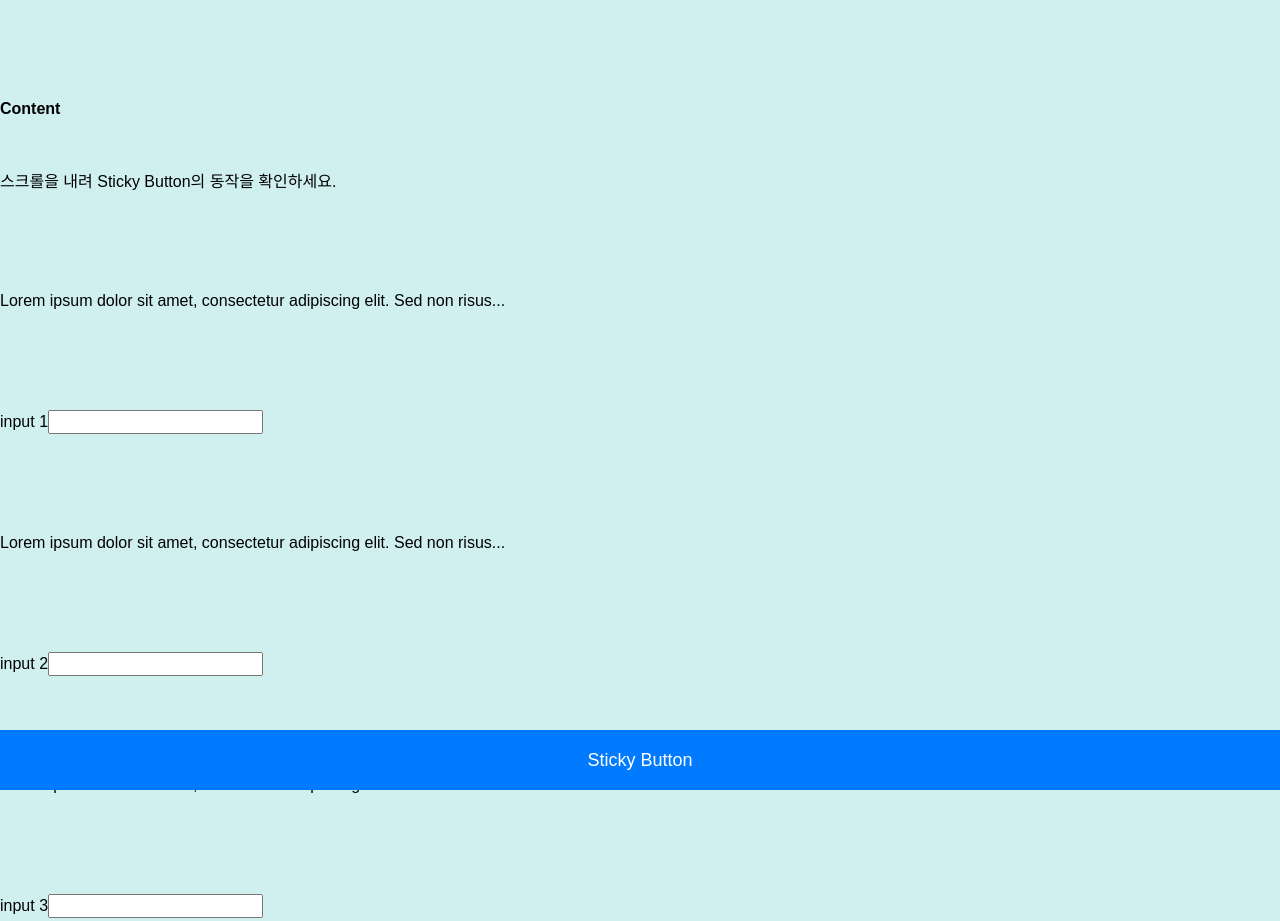
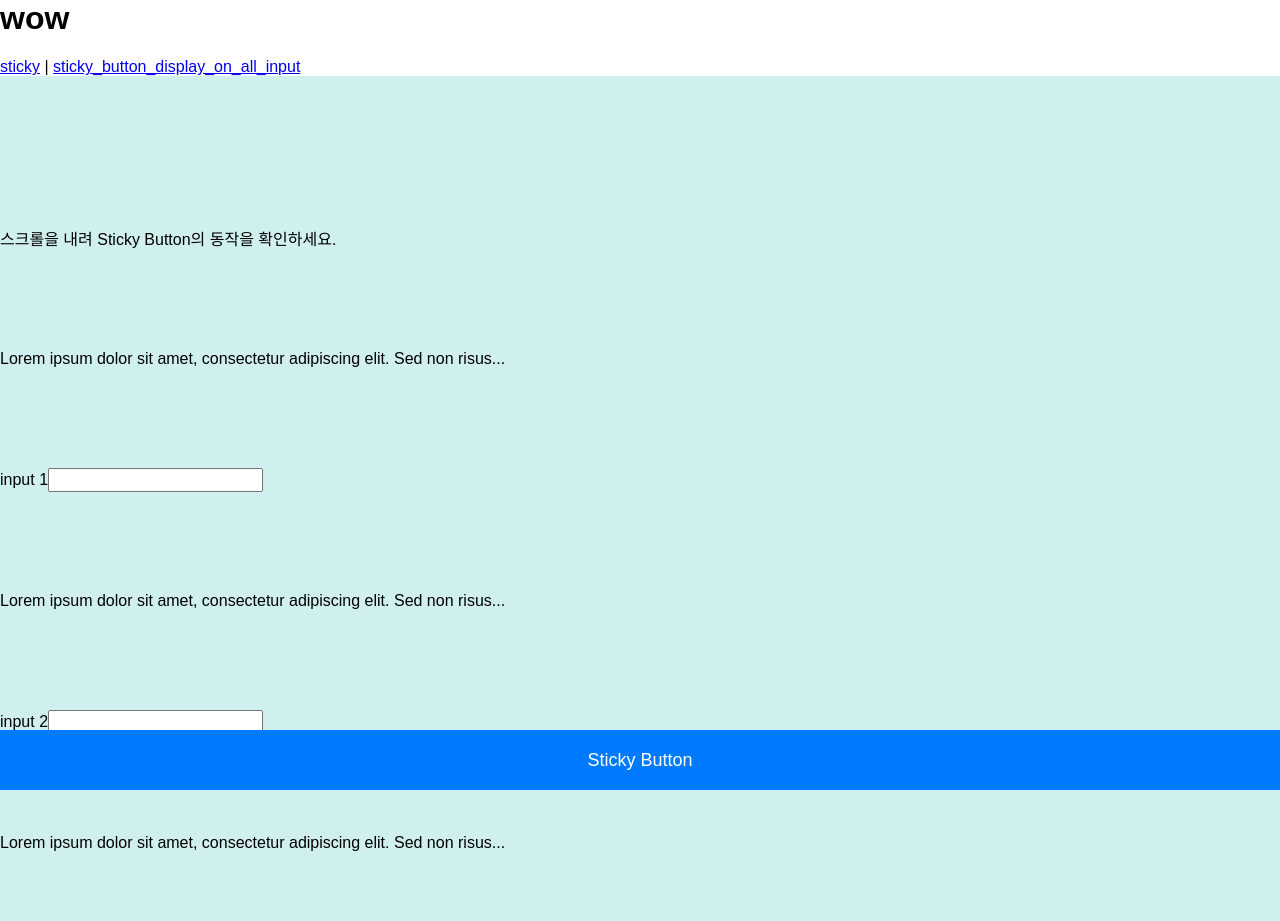
Before and after one commit to kcopper8/sample, a plain HTML site: page mobile_keypad/sticky.html in a window 1280 px wide. Shown: the top 921 px of the page. Drawn offline with Linux system fonts and the light colour scheme.

Commit message:
Update sticky.html

```diff
--- a/mobile_keypad/sticky.html
+++ b/mobile_keypad/sticky.html
@@ -11,7 +11,6 @@
       body,
       div,
       p,
-      h1,
       input,
       textarea,
       select {
@@ -63,9 +62,16 @@
   </head>
 
   <body translate="no">
+    <header>
+      <h1>wow</h1>
+      <nav>
+        <a href="sticky.html">sticky</a> |
+        <a href="sticky_button_display_on_all_input.html"
+          >sticky_button_display_on_all_input</a
+        >
+      </nav>
+    </header>
     <div class="content">
-      <h1 class="title">Content</h1>
-      <!-- 긴 스크롤을 위해 예제 텍스트 추가 -->
       <p>스크롤을 내려 Sticky Button의 동작을 확인하세요.</p>
       <p>
         Lorem ipsum dolor sit amet, consectetur adipiscing elit. Sed non
```
